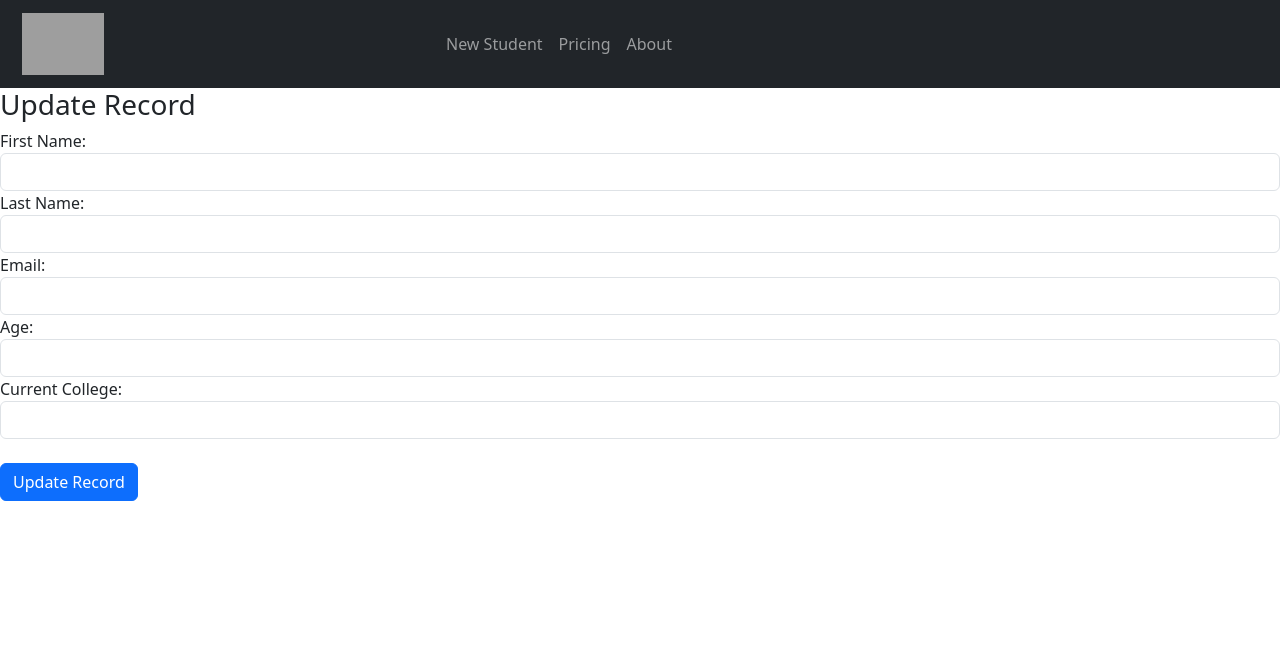
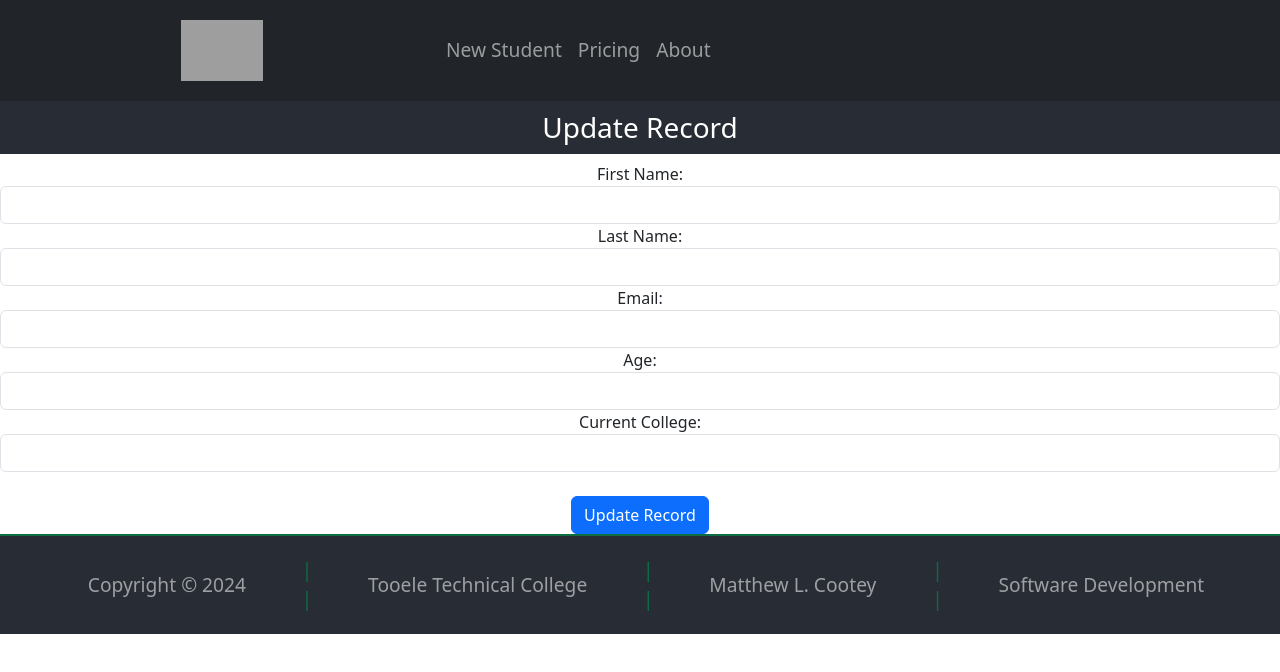
Before and after one commit to FunKodeT/M2PRJSFntEnd1_2, a React (Create React App) app: page /edit/1 in a window 1280 px wide. Shown: the top 672 px of the page. Built offline with nearby package versions, Linux system fonts and the light colour scheme; no server answers; grey boxes are pictures that could not be loaded.

Commit message:
2.1; Completed TESD1400>M2>prjs-fnt-end-2>Submission 20240611 16:44; See: README.md for change log;

```diff
--- a/src/App.css
+++ b/src/App.css
@@ -1,11 +1,66 @@
 .App {
 	text-align: center;
+}
+
+div.container {
+	max-width: 100%;
+	border: 8px solid #282c34;
+	padding: 60px;
 }
 
 .App-logo {
 	height: 40vmin;
 	pointer-events: none;
 }
+
+/* TABLE STYLES */
+h3.contact-title {
+	background-color: #282c34;
+	color: white;
+	margin: 0;
+	padding: 10px;
+}
+div.table {
+	border: 2px solid #008f4cab;
+}
+/* EDIT BUTTON */
+a.btn.btn-link {
+	background-color: yellowgreen;
+	color: black;
+	text-decoration: none;
+}
+a.btn.btn-link:hover {
+	border: 0.5px solid #008f4cab;
+	text-decoration: underline;
+	position: relative;
+	right: 2px;
+	bottom: 2px;
+	box-shadow: 2px 2px #008f4cab;
+}
+/* DELETE BUTTON */
+button.btn.btn-link {
+	background-color: red;
+	color: black;
+	text-decoration: none;
+}
+button.btn.btn-link:hover {
+	border: 0.5px solid #8f0000ab;
+	text-decoration: underline;
+	position: relative;
+	right: 2px;
+	bottom: 2px;
+	box-shadow: 2px 2px #8f0000ab;
+}
+/* END OF TABLE STYLES */
+
+/* EDIT INTERFACE */
+div > h3 {
+	text-decoration: none;
+	color: white;
+	background-color: #282c34;
+	padding: 10px;
+}
+/* END OF EDIT INTERFACE */
 
 @media (prefers-reduced-motion: no-preference) {
 	.App-logo {
--- a/src/App.js
+++ b/src/App.js
@@ -4,6 +4,8 @@ import {Route, Routes} from 'react-router-dom';
 import RecordList from './components/RecordList';
 import Create from './components/Create';
 import Edit from './components/Edit';
+import Style from './App.css';
+import Footer from './components/Footer/Footer';
 
 function App() {
 	return (
@@ -14,6 +16,7 @@ function App() {
 				<Route exact path="/contacts/create" element={<Create />} />
 				<Route exact path="/edit/:id" element={<Edit />} />
 			</Routes>
+			<Footer />
 		</div>
 	);
 }
--- a/src/components/Edit.jsx
+++ b/src/components/Edit.jsx
@@ -72,7 +72,9 @@ export default function Edit() {
 			<h3>Update Record</h3>
 			<form onSubmit={onSubmit}>
 				<div className="form-group">
-					<label htmlFor="firstName">First Name: </label>
+					<label className="firstName" htmlFor="firstName">
+						First Name:{' '}
+					</label>
 					<input
 						type="text"
 						className="form-control"
@@ -84,7 +86,9 @@ export default function Edit() {
 					/>
 				</div>
 				<div className="form-group">
-					<label htmlFor="lastName">Last Name: </label>
+					<label className="lastName" htmlFor="lastName">
+						Last Name:{' '}
+					</label>
 					<input
 						type="text"
 						className="form-control"
@@ -94,7 +98,9 @@ export default function Edit() {
 					/>
 				</div>
 				<div className="form-group">
-					<label htmlFor="email">Email: </label>
+					<label className="email" htmlFor="email">
+						Email:{' '}
+					</label>
 					<input
 						type="text"
 						className="form-control"
@@ -104,7 +110,9 @@ export default function Edit() {
 					/>
 				</div>
 				<div className="form-group">
-					<label htmlFor="age">Age: </label>
+					<label className="age" htmlFor="age">
+						Age:{' '}
+					</label>
 					<input
 						type="text"
 						className="form-control"
@@ -114,7 +122,9 @@ export default function Edit() {
 					/>
 				</div>
 				<div className="form-group">
-					<label htmlFor="currentCollege">Current College: </label>
+					<label className="currentCollege" htmlFor="currentCollege">
+						Current College:{' '}
+					</label>
 					<input
 						type="text"
 						className="form-control"
--- /dev/null
+++ b/src/components/Footer/Footer.jsx
@@ -0,0 +1,58 @@
+import React from 'react';
+import './footer.scss';
+
+const Footer = () => {
+	return (
+		<div className="footer">
+			<ul>
+				<li>
+					<a
+						className="footerTxt"
+						href="https://www.copyright.gov/title17/"
+						rel="noreferrer"
+						target="_blank">
+						Copyright © 2024
+					</a>
+				</li>
+				<li>
+					|<br />|
+				</li>
+				<li>
+					<a
+						className="footerTxt"
+						href="https://tooeletech.edu/"
+						rel="noreferrer"
+						target="_blank">
+						Tooele Technical College
+					</a>
+				</li>
+				<li>
+					|<br />|
+				</li>
+				<li>
+					<a
+						className="footerTxt"
+						href="https://github.com/FunKodeT"
+						rel="noreferrer"
+						target="_blank">
+						Matthew L. Cootey
+					</a>
+				</li>
+				<li>
+					|<br />|
+				</li>
+				<li>
+					<a
+						className="footerTxt"
+						href="https://tooeletech.edu/software-development/ "
+						rel="noreferrer"
+						target="_blank">
+						Software Development
+					</a>
+				</li>
+			</ul>
+		</div>
+	);
+};
+
+export default Footer;
--- /dev/null
+++ b/src/components/Footer/footer.scss
@@ -0,0 +1,26 @@
+ul {
+	list-style-type: none;
+	display: flex;
+	justify-content: space-evenly;
+	align-items: center;
+	padding: 20px;
+	text-align: center;
+	font-size: larger;
+}
+
+a.footerTxt {
+	text-decoration: none;
+	color: #ffffff8c;
+}
+
+.footer {
+	border-top: 2px solid #008f4cab;
+	background-color: #282c34;
+	color: #008f4cab;
+}
+
+a:hover {
+	color: white;
+	transition: color 0.15s ease-in-out, background-color 0.15s ease-in-out,
+		border-color 0.15s ease-in-out;
+}
--- a/src/components/Loader/Loader.jsx
+++ b/src/components/Loader/Loader.jsx
@@ -1,8 +1,18 @@
 import React from 'react';
-import styles from './loader.scss';
+import './loader.scss';
+const Loader = () => {
+	return <div className="loader"></div>;
+};
+
+export default Loader;
+
+/* import React from 'react';
+// import styles from './loader.scss';
+import './loader.scss';
 
 const Loader = () => {
 	return <div className="loader"></div>;
 };
 
 export default Loader;
+ */
--- a/src/components/Loader/loader.scss
+++ b/src/components/Loader/loader.scss
@@ -1,6 +1,59 @@
 .loader {
+	position: absolute;
+	border: 10px solid #f3f3f3;
+	border-top: 10px solid #3498db;
+	border-radius: 50%;
+	width: 100px;
+	height: 100px;
+	animation: spin 1s linear infinite;
+	top: 50%;
+	left: 50%;
+	margin-left: -50px;
+	margin-top: -50px;
+}
+
+@keyframes spin {
+	0% {
+		transform: rotate(0deg);
+	}
+	100% {
+		transform: rotate(360deg);
+	}
+}
+
+.loader-text {
+	position: absolute;
+	border-radius: 50%;
+	width: 100px;
+	height: 100px;
+	top: 50%;
+	left: 50%;
+	margin: 75px 0px 0px -30px;
+}
+
+/* .loader {
 	position: relative;
-	border: 10px solid #3498db;
+	border: 10px solid #f3f3f3;
+	border-top: 10px solid #3498db;
+	border-radius: 50%;
+	width: 80px;
+	height: 80px;
+	animation: spin 1s linear infinite;
+}
+
+@keyframes spin {
+	0% {
+		transform: rotate(0deg);
+	}
+	100% {
+		transform: rotate(360deg);
+	}
+} */
+
+/* .loader {
+	position: relative;
+	border: 10px solid #f3f3f3;
+	border-top: 10px solid #3498db;
 	border-radius: 50%;
 	width: 80px;
 	height: 80px;
@@ -15,3 +68,4 @@
 		transform: rotate(360deg);
 	}
 }
+ */
--- a/src/components/Navbar/Navbar.jsx
+++ b/src/components/Navbar/Navbar.jsx
@@ -27,7 +27,6 @@ const Navbar = () => {
 						id="navbarColor02"
 						className="collapse navbar-collapse">
 						<ul className="navbar-nav me-auto">
-							<li className="nav-item"></li>
 							<li className="nav-item">
 								<NavLink
 									className="nav-link"
--- a/src/components/RecordList.jsx
+++ b/src/components/RecordList.jsx
@@ -46,22 +46,25 @@ export default function RecordList() {
 			setRecords(records);
 		}
 		getRecords();
+		setLoading(false);
 	}, [records.length]);
 
 	// THIS METHOD WILL DELETE A RECORD
 	async function deleteRecord(id) {
-		await fetch(`https://m4pnjsapi.onrender.com/students`, {
+		// async function deleteRecord() {
+		console.log('Delete request submitted');
+		await fetch(`https://m4pnjsapi.onrender.com/students/${id}`, {
 			method: 'DELETE',
 		});
+		console.log('Delete request received');
 		const newRecords = records.filter((el) => el._id !== id);
 		setRecords(newRecords);
+		console.log('Delete request completed');
 	}
 
 	// THIS METHOD WILL MAP OUT THE RECORDS ON THE TABLE
 	function recordList() {
 		return records.map((record) => {
-			loading ? <loader /> : recordList();
-
 			return (
 				<Record
 					record={record}
@@ -75,9 +78,11 @@ export default function RecordList() {
 	// THIS FOLLOWING SECTION WILL DISPLAY THE TABLE WITH THE RECORDS OF INDIVIDUALS
 	return (
 		<div className="container">
+			<div className="table">
 				<h3 className="contact-title">Contact List</h3>
-			<table className="table table-striped" style={{marginTop: 20}}>
-				<thead>
+				{/* <table className="tablePersonal"> */}
+				<table className="table table-striped">
+					<thead id="tableHead" className="tableHead">
 						<tr>
 							<th>First Name</th>
 							<th>Last Name</th>
@@ -87,8 +92,9 @@ export default function RecordList() {
 							<th>Modify Student</th>
 						</tr>
 					</thead>
-				<tbody>{recordList()}</tbody>
+					<tbody>{loading ? <Loader /> : recordList()}</tbody>
 				</table>
+			</div>
 		</div>
 	);
 }
```
Also changed, not shown: 1 other file (tests, documents, lock files or other folders). Lines whose indentation alone changed are shown as unchanged.
